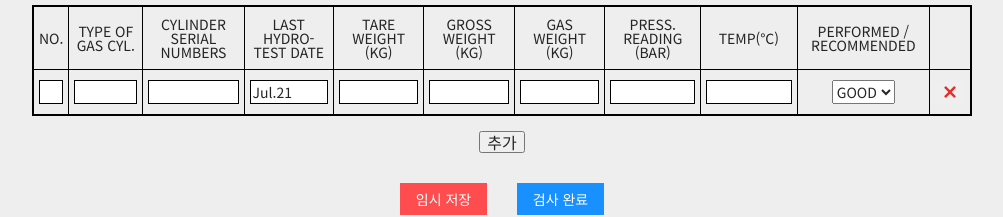
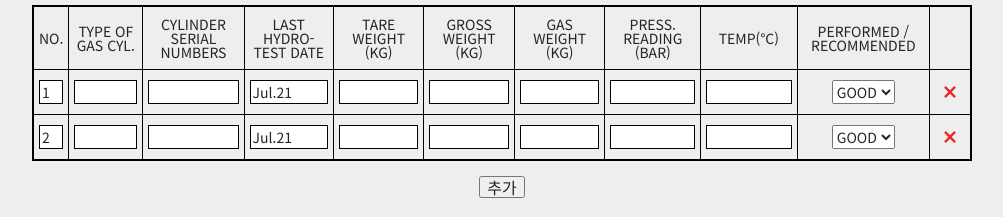
Before and after one commit to kosco-project/kosco-frontend, a React (Create React App) app: page /doc/B1 in a window 1280 px wide. Shown: the part 322-539 px from the top of the page, without its empty margins (138-1141 px from the left). Built offline with nearby package versions, Linux system fonts and the light colour scheme; no server answers.

Commit message:
feat : B1 리스트 추가 기능 수정 및 삭제 기능 추가

```diff
--- a/src/components/doc/B1/B1TableRow.jsx
+++ b/src/components/doc/B1/B1TableRow.jsx
@@ -10,14 +10,12 @@ const DeleteButton = styled.button`
   border: none;
 `;
 
-
-const TableRow = ({ num }) => {
+const TableRow = ({ id, onRemove, num }) => {
   const [startDate, setStartDate] = useState(new Date());
-
   return (
-    <tr className={num}>
+    <tr>
       <td>
-        <input type='text' />
+        <input type='text' value={num} readOnly/>
       </td>
       <td>
         <input type='text' />
@@ -26,7 +24,11 @@ const TableRow = ({ num }) => {
         <input type='text' />
       </td>
       <td>
-         <DatePicker selected = { startDate }  onChange={date => setStartDate(date)} dateFormat="MMM.yy" showMonthYearPicker/>
+        <DatePicker
+          selected={startDate}
+          onChange={date => setStartDate(date)}
+          dateFormat="MMM.yy"
+          showMonthYearPicker />
       </td>
       <td>
         <input type='text' />
@@ -50,7 +52,7 @@ const TableRow = ({ num }) => {
         </select>
       </td>
       <td>
-        <DeleteButton>
+        <DeleteButton onClick={() => onRemove(id)}>
           <GoX fill="#e92a2a" size="18px"/>
         </DeleteButton>
       </td>
--- a/src/components/doc/B1/B1Top.jsx
+++ b/src/components/doc/B1/B1Top.jsx
@@ -1,4 +1,4 @@
-import React, { useState } from 'react';
+import React, { useCallback, useRef, useState } from 'react';
 import styled from 'styled-components';
 import B1TableRow from './B1TableRow';
 
@@ -62,10 +62,34 @@ const TopBox = styled.div`
 
 
 const B1Top = () => {
-  const [inputArr, setInputArr] = useState([1]);
-  const onClickAddBtn = () => {
-    setInputArr(prevArr => [...prevArr, prevArr[prevArr.length - 1] + 1]);
-  };
+  const [lists, setLists] = useState([
+    {
+      id: 1,
+    },
+    {
+      id: 2,
+    }
+  ]);
+  const nextId = useRef(3);
+
+  const onRemove = useCallback(
+    id => {
+      setLists(lists.filter(list => list.id !== id));
+    },
+    [lists],
+  );
+  // const onClickAddBtn = () => {
+  //   setInputArr(prevArr => [...prevArr, prevArr[prevArr.length - 1] + 1]);
+  // };
+  const onInsert = useCallback(
+    () => {
+      setLists(lists.concat({
+        id: nextId.current = lists.length ? Math.max(...lists.map(list => list.id)) + 1 : 1
+      }));
+    },
+    [lists]
+  );
+
   return (
     <>
       <TopBox>
@@ -87,15 +111,15 @@ const B1Top = () => {
               </tr>
             </thead>
             <tbody>
-              {inputArr.map(num => (
-                <B1TableRow key={num} num={num}/>
+              {lists.map((list, index) => (
+                <B1TableRow key={list.id} id={list.id} onRemove={onRemove} num={index + 1}/>
               ))}
             </tbody>
           </table>
         </div>
       </TopBox>
       <div style={{ textAlign: 'center' }}>
-        <button type='button' style={{ marginBottom: 30 }} onClick={onClickAddBtn}>
+        <button type='button' style={{ marginBottom: 30 }} onClick={onInsert}>
           추가
         </button>
       </div>
```
